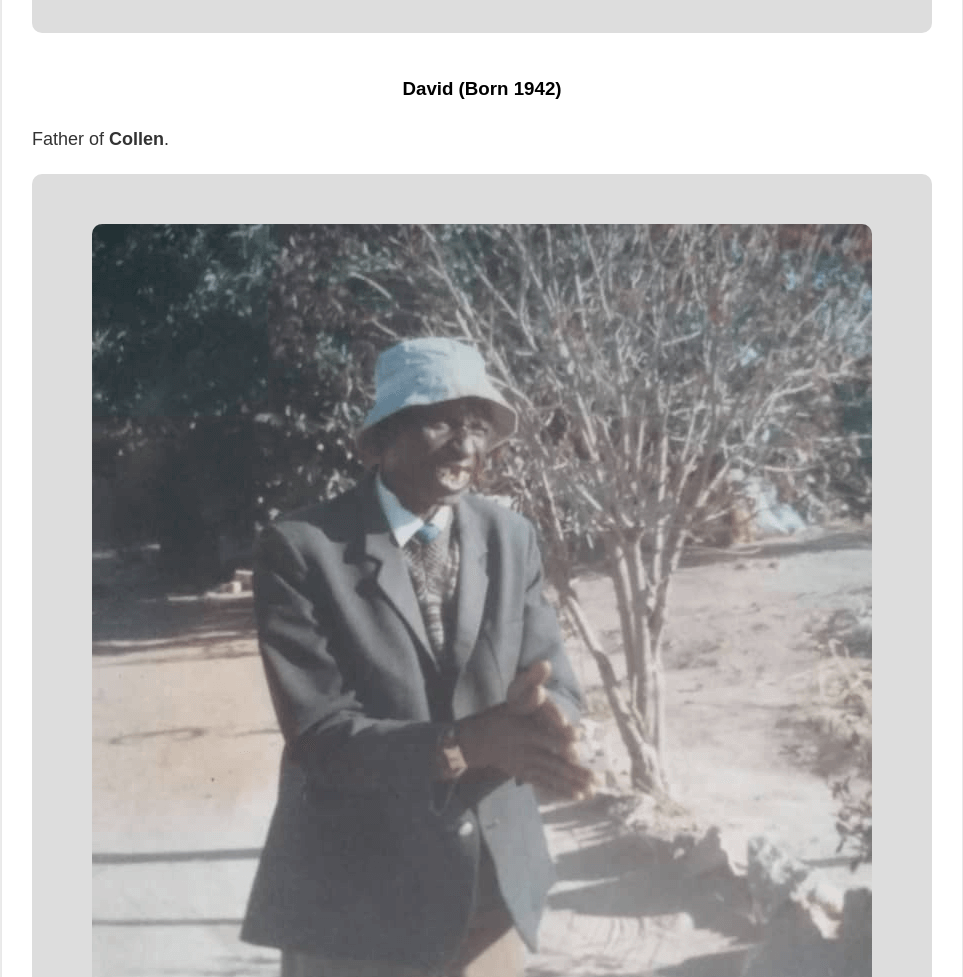
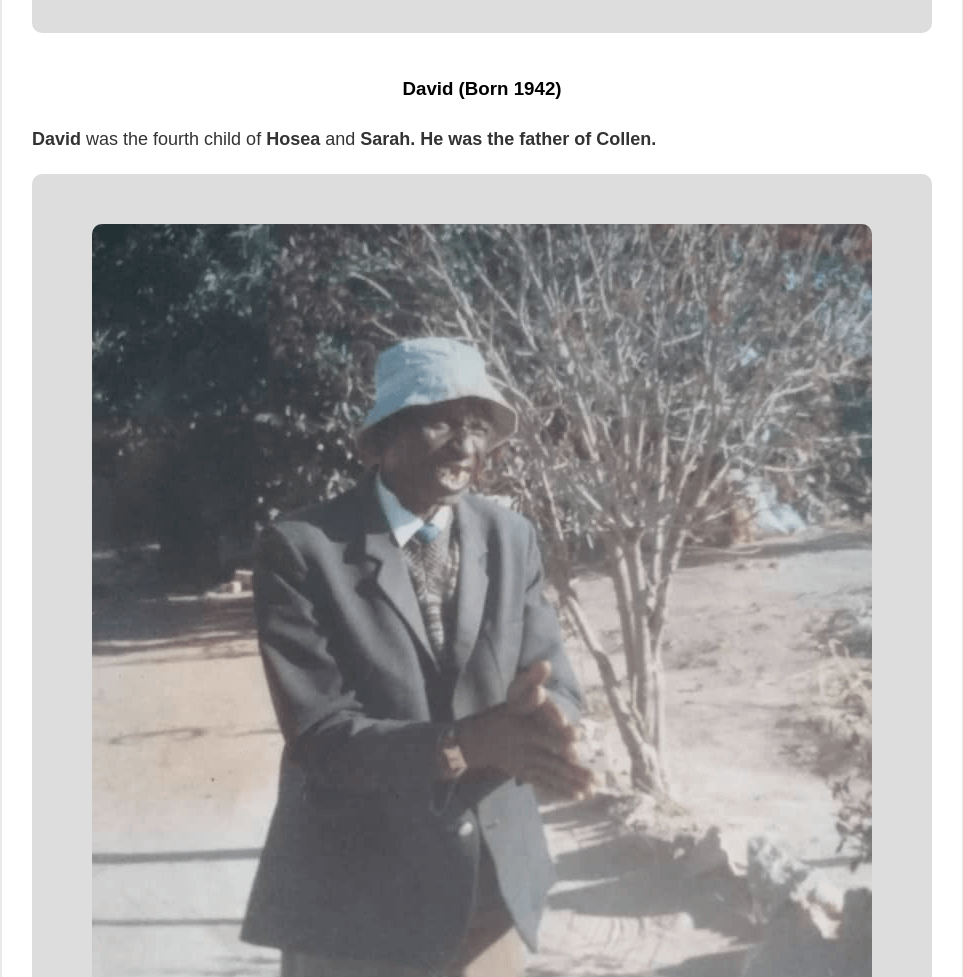
Before and after one commit to TavoChihota/hosea-chihota-history, a plain HTML site: page index.html in a window 1280 px wide. Shown: the part 6640-7617 px from the top of the page, without its empty margins (158-1121 px from the left). Drawn offline with Linux system fonts and the light colour scheme.

Commit message:
Update index.html

```diff
--- a/index.html
+++ b/index.html
@@ -119,7 +119,7 @@
         </div>
 
         <h3>David (Born 1942)</h3>
-        <p>Father of <strong>Collen</strong>.</p>
+        <p><strong>David</strong> was the fourth child of <strong>Hosea</strong> and <strong>Sarah<strong>. He was the father of <strong>Collen</strong>.</p>
         <div class="photo-placeholder">
             <img src="david-chihota.png" alt="David Chihota">
             <br>David Chihota
```
